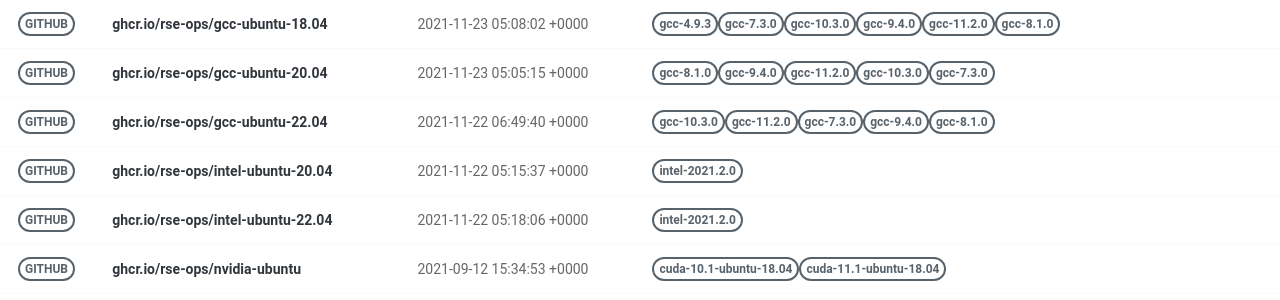
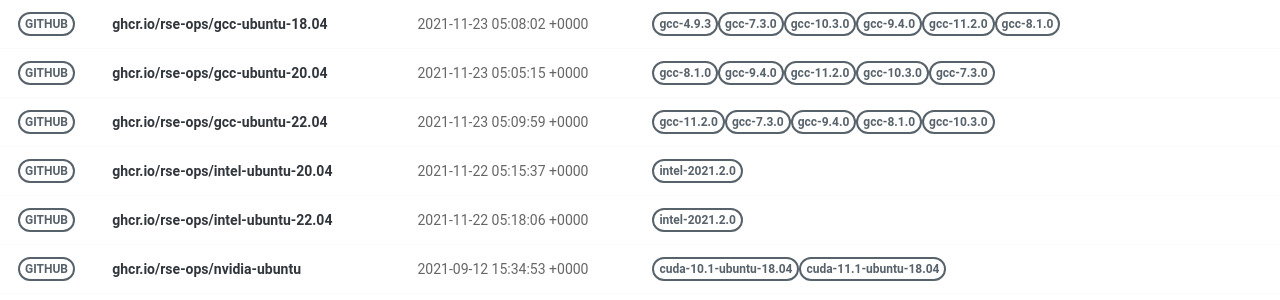
Before and after one commit to rse-ops/docker-images, a Jekyll site: the page built from pages/index.md, in a window 1280 px wide. Shown: the part 375-675 px from the top of the page. Built offline with Jekyll 4.4.1, drawn with Linux system fonts in a browser that asks for light colours; nearby versions of some CDN libraries.

Commit message:
Automated push to update library 2021-11-23

```diff
--- a/_library/ghcr.io-rse-ops-gcc-ubuntu-22.04.md
+++ b/_library/ghcr.io-rse-ops-gcc-ubuntu-22.04.md
@@ -1,14 +1,11 @@
 ---
 layout: container
 name: ghcr.io/rse-ops/gcc-ubuntu-22.04
-updated_at: 2021-11-22 06:49:40.863562
+updated_at: 2021-11-23 05:09:59.637132
 
 
 container_url: https://github.com/orgs/rse-ops/packages/container/package/gcc-ubuntu-22.04
 versions:
- - tag: gcc-10.3.0
-   dockerfile: https://github.com/rse-ops/docker-images/blob/main/ubuntu/gcc/Dockerfile
-   manifest: https://crane.ggcr.dev/manifest/ghcr.io/rse-ops/gcc-ubuntu-22.04:gcc-10.3.0
  - tag: gcc-11.2.0
    dockerfile: https://github.com/rse-ops/docker-images/blob/main/ubuntu/gcc/Dockerfile
    manifest: https://crane.ggcr.dev/manifest/ghcr.io/rse-ops/gcc-ubuntu-22.04:gcc-11.2.0
```
Also changed, not shown: other parts of _library/ghcr.io-rse-ops-gcc-ubuntu-22.04.md (+3 -0 lines).
